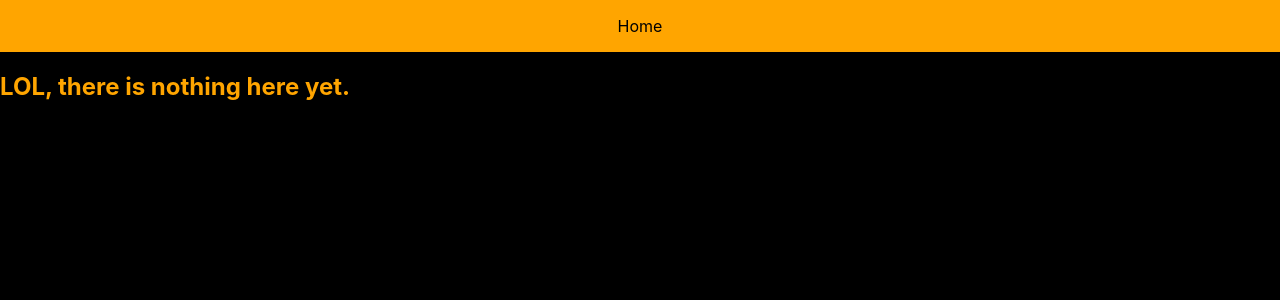
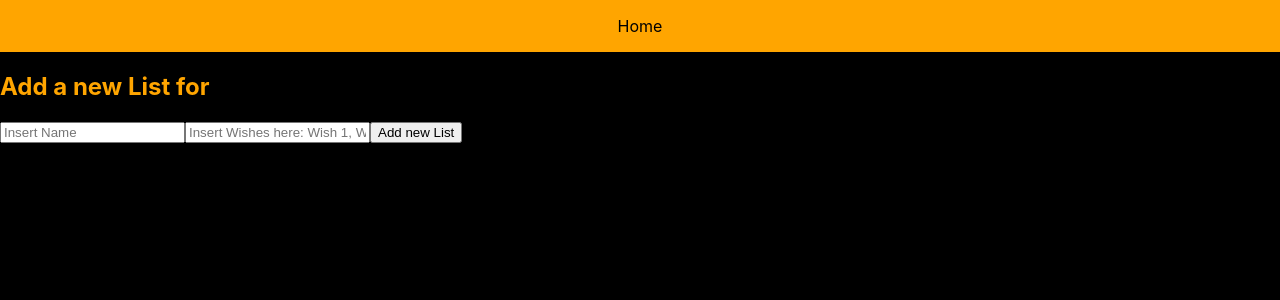
Before and after one commit to domko95/wuensch-dir-was, a React (Create React App) app: page /add in a window 1280 px wide. Shown: the top 300 px of the page. Built offline with nearby package versions, Linux system fonts and the light colour scheme.

Commit message:
Add add list and listitem functions

```diff
--- a/db.json
+++ b/db.json
@@ -19,23 +19,16 @@
       ]
     },
     {
-      "id": 3,
-      "title": "Peter",
+      "title": "Werner",
       "wishes": [
-        "brennender Weihnachsbaum",
-        "Zu harte Plätzchen",
-        "Selbstzerstörendes Geschenk"
-      ]
-    },
-    {
-      "title": "Werner",
-      "wishes": ["Peters Socken", "Pudelmütze", "Glas Würstchen"],
-      "id": 4
-    },
-    {
-      "title": "Simon",
-      "wishes": ["Tannenzapfen", "Rostiger Kartoffelschäler"],
-      "id": 5
+        "Kartoffelsack",
+        " antike Suppenkelle",
+        " Krimskrams",
+        "Sonstiges",
+        "Hund",
+        "Katze"
+      ],
+      "id": 3
     }
   ]
 }
--- a/src/api/lists.js
+++ b/src/api/lists.js
@@ -9,3 +9,34 @@ export async function getListById(id) {
   const list = await response.json();
   return list;
 }
+
+export async function deleteListById(id) {
+  await fetch(`http://localhost:5000/lists/${id}`, {
+    method: 'DELETE',
+  });
+}
+
+export async function postList(name, items) {
+  await fetch('http://localhost:5000/lists', {
+    method: 'POST',
+    body: JSON.stringify({
+      title: name,
+      wishes: items,
+    }),
+    headers: {
+      'Content-Type': 'application/json;charset=utf-8',
+    },
+  });
+}
+
+export async function patchListItemIntoListId(id, item) {
+  await fetch(`http://localhost:5000/lists/${id}`, {
+    method: 'PATCH',
+    body: JSON.stringify({
+      wishes: item,
+    }),
+    headers: {
+      'Content-Type': 'application/json;charset=utf-8',
+    },
+  });
+}
--- a/src/pages/Add.js
+++ b/src/pages/Add.js
@@ -1,7 +1,46 @@
+import { useState } from 'react';
+import { useHistory } from 'react-router-dom';
+import { postList } from '../api/lists';
+
 export default function App() {
+  const history = useHistory();
+
+  const [title, setTitle] = useState('');
+
+  const handleNameChange = (event) => {
+    setTitle(event.target.value);
+  };
+
+  const [wishes, setWishes] = useState([]);
+
+  const handleWishChange = (event) => {
+    setWishes(event.target.value.split(','));
+  };
+
+  const handleAddList = (event) => {
+    event.preventDefault();
+    postList(title, wishes);
+    history.push('/');
+  };
   return (
     <>
-      <h2>LOL, there is nothing here yet.</h2>
+      <h2>Add a new List for</h2>
+      <form onSubmit={handleAddList}>
+        <input
+          type="text"
+          onChange={handleNameChange}
+          value={title}
+          placeholder="Insert Name"
+          required="true"
+        />
+        <input
+          type="text"
+          onChange={handleWishChange}
+          value={wishes}
+          placeholder="Insert Wishes here: Wish 1, Wish 2, ..."
+        />
+        <button type="submit">Add new List</button>
+      </form>
     </>
   );
 }
--- a/src/pages/Home.js
+++ b/src/pages/Home.js
@@ -10,12 +10,22 @@ const H2 = styled.h2`
   color: orange;
 `;
 
+const CenteredDiv = styled.div`
+  display: grid;
+  place-items: center;
+`;
+
 export default function Home() {
-  const [lists, setLists] = useState([]);
+  const [lists, setLists] = useState(null);
   useEffect(async () => {
     const newLists = await getLists();
     setLists(newLists);
   }, []);
+
+  if (!lists) {
+    return <CenteredDiv>loading . . . </CenteredDiv>;
+  }
+
   return (
     <>
       <H2>Welcome to Wishlist</H2>
--- a/src/pages/WishList.js
+++ b/src/pages/WishList.js
@@ -1,7 +1,11 @@
 import { useEffect, useState } from 'react';
 import styled from 'styled-components';
-import { useParams } from 'react-router-dom';
-import { getListById } from '../api/lists';
+import { useHistory, useParams } from 'react-router-dom';
+import {
+  deleteListById,
+  getListById,
+  patchListItemIntoListId,
+} from '../api/lists';
 import WishListItem from '../components/WishListItem';
 
 const H2 = styled.h2`
@@ -9,16 +13,36 @@ const H2 = styled.h2`
   color: orange;
 `;
 
+const CenteredDiv = styled.div`
+  display: grid;
+  place-items: center;
+`;
+
 export default function WishList() {
   const { listId } = useParams();
-  const [list, setList] = useState([]);
+  const history = useHistory();
+  const [list, setList] = useState(null);
   useEffect(async () => {
     const newList = await getListById(listId);
     setList(newList);
   }, []);
 
+  const handleDelete = () => {
+    deleteListById(listId);
+    history.push('/');
+  };
+
+  const [addWish, setAddWish] = useState('');
+  const handleChange = (e) => {
+    setAddWish([...list.wishes, e.target.value]);
+  };
+
+  const handleSubmit = () => {
+    patchListItemIntoListId(listId, addWish);
+  };
+
   if (!list) {
-    return <div>Loading . . . </div>;
+    return <CenteredDiv>Loading . . . </CenteredDiv>;
   }
 
   return (
@@ -27,6 +51,17 @@ export default function WishList() {
       {list.wishes?.map((wish) => (
         <WishListItem key={wish} title={wish} />
       ))}
+      <form onSubmit={handleSubmit}>
+        <input
+          type="text"
+          placeholder="Add a new Wish"
+          onChange={handleChange}
+        />
+        <button type="submit">Add</button>
+      </form>
+      <button type="button" onClick={handleDelete}>
+        Delete
+      </button>
     </>
   );
 }
```
